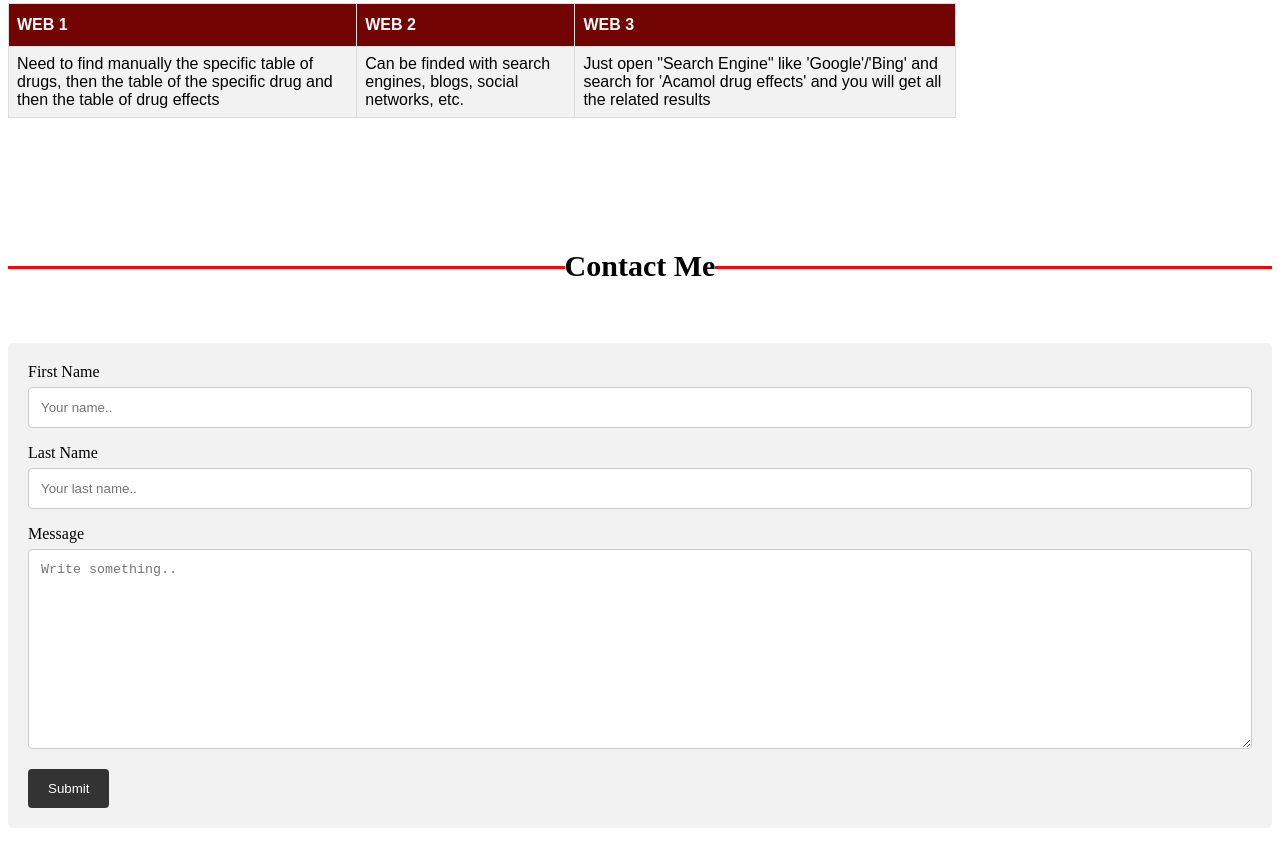
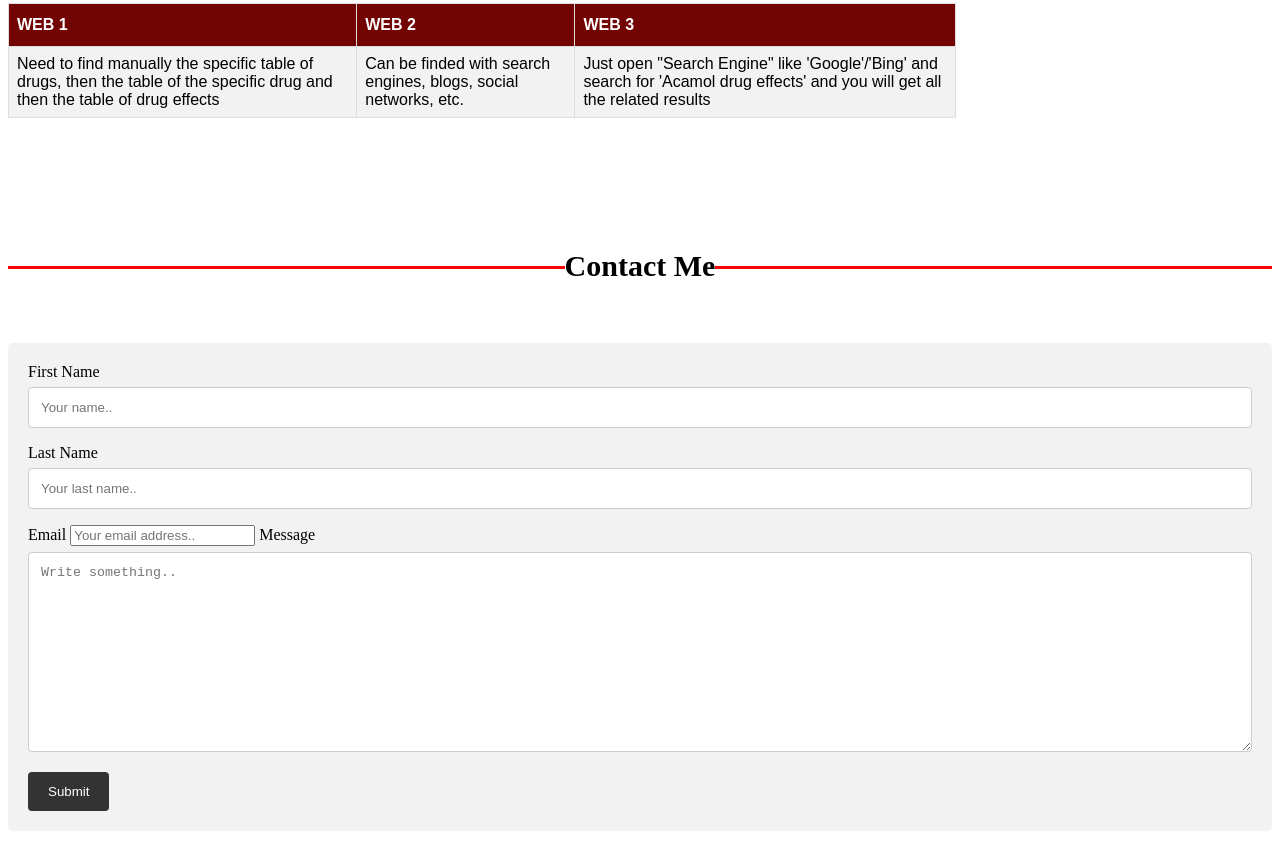
Before and after one commit to UnderATK/htmlEx1, a plain HTML site: page index.html in a window 1280 px wide. Shown: the part 2492-3349 px from the top of the page. Drawn offline with Linux system fonts and the light colour scheme.

Commit message:
Update index.html

```diff
--- a/index.html
+++ b/index.html
@@ -192,6 +192,9 @@
       <label for="lname">Last Name</label>
       <input type="text" id="lname" name="lastname" placeholder="Your last name..">
 
+      <label for="email">Email</label>
+      <input type="email" id="email" name="email" placeholder="Your email address..">
+
       <label for="message">Message</label>
       <textarea id="message" name="message" placeholder="Write something.." style="height:200px"></textarea>
 
```
